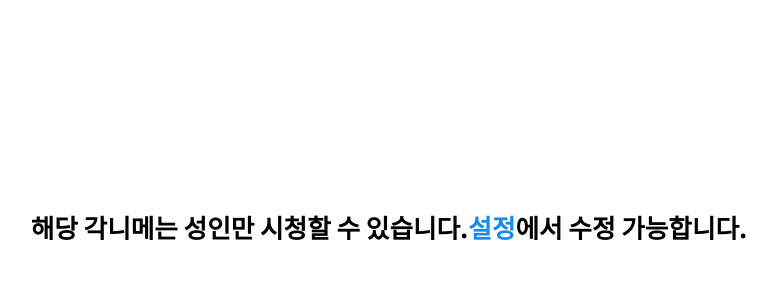
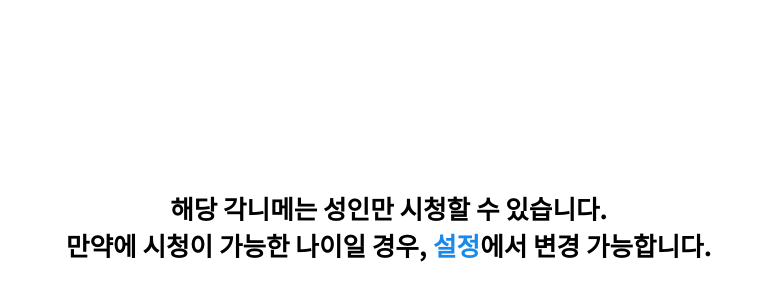
Before and after one commit to dytroc/gaknime, a Next.js app: page /item/1/1 in a window 1280 px wide. Shown: the part 138-438 px from the top of the page, without its empty margins (251-1028 px from the left). Built offline with nearby package versions, Linux system fonts and the light colour scheme.

Commit message:
Fix break error

```diff
--- a/src/pages/item/[item]/[episode].js
+++ b/src/pages/item/[item]/[episode].js
@@ -23,11 +23,12 @@ export default function Episode() {
         fontSize: '2vw',
         fontWeight: 'bold',
         display: 'flex',
+        flexDirection: 'column',
         justifyContent: 'center',
         alignItems: 'center',
         textAlign: 'center',
         height: '75vh'
-    }}>해당 각니메는 성인만 시청할 수 있습니다.<br/><Link href="/settings">설정</Link>에서 수정 가능합니다.</div>
+    }}>해당 각니메는 성인만 시청할 수 있습니다.<span>만약에 시청이 가능한 나이일 경우, <Link href="/settings">설정</Link>에서 변경 가능합니다.</span></div>
 
     return <div>
         <ReactPlayer
```
